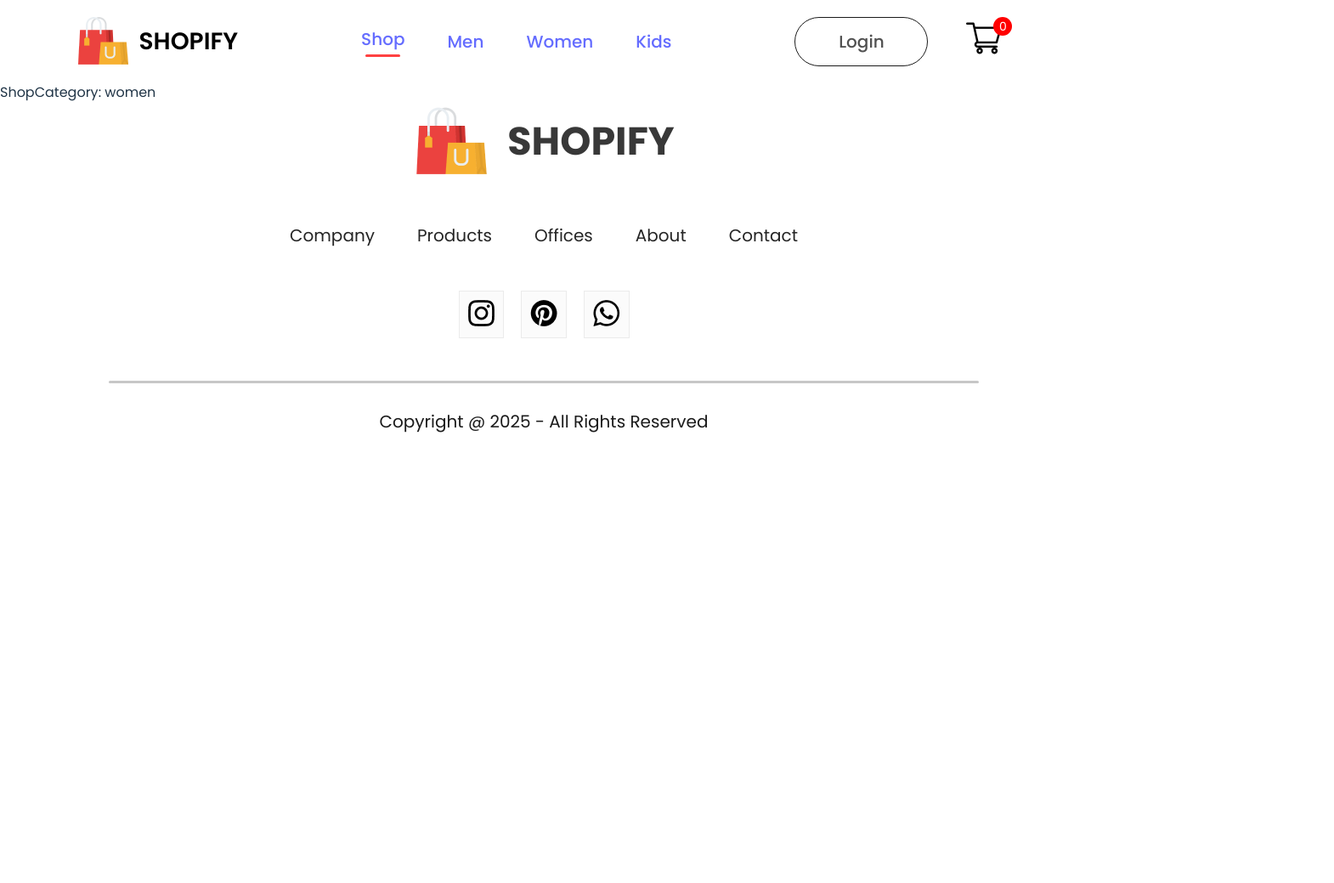
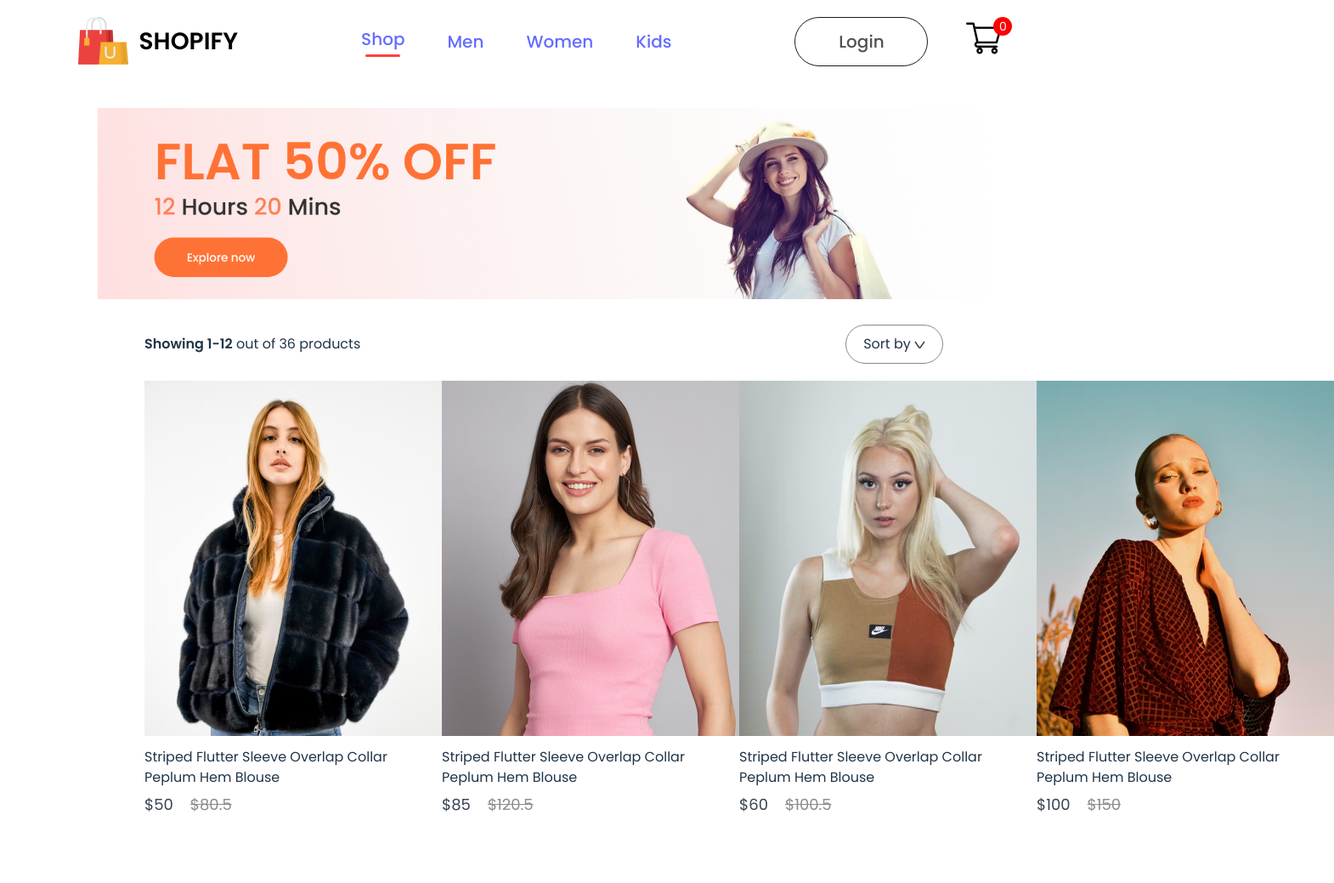
Before and after one commit to Gulnar-Mammadli/shopify, a React (Vite) app in the folder frontend/: page /women in a window 1280 px wide. Shown: the top 1039 px of the page at 85% size, 1570 px wide, since content can reach past the window. Before the commit the page ends 800 px from the top, so only its background shows below. Built offline with nearby package versions, Linux system fonts and the light colour scheme.

Commit message:
add shopContext and create ShopCategory component

```diff
--- a/frontend/src/App.tsx
+++ b/frontend/src/App.tsx
@@ -7,6 +7,9 @@
 import Login from "./pages/Login";
 import Card from "./pages/Card";
 import Footer from "./components/Footer/Footer";
+import men_banner from "./assets/banner_mens.png";
+import women_banner from "./assets/banner_women.png";
+import kid_banner from "./assets/banner_kids.png";
 
 function App() {
   return (
@@ -15,9 +18,18 @@
         <Navbar />
         <Routes>
           <Route path="/" element={<Shop />} />
-          <Route path="/men" element={<ShopCategory category="men" />} />
-          <Route path="/women" element={<ShopCategory category="women" />} />
-          <Route path="/kids" element={<ShopCategory category="kids" />} />
+          <Route
+            path="/men"
+            element={<ShopCategory banner={men_banner} category="men" />}
+          />
+          <Route
+            path="/women"
+            element={<ShopCategory banner={women_banner} category="women" />}
+          />
+          <Route
+            path="/kids"
+            element={<ShopCategory banner={kid_banner} category="kid" />}
+          />
           <Route path="/products" element={<Product />}></Route>
           <Route path="/products/:productId" element={<Product />} />
           <Route path="/card" element={<Card />} />
--- a/frontend/src/assets/all_product.js
+++ b/frontend/src/assets/all_product.ts
@@ -35,7 +35,7 @@
 import p35_img from "./product_35.png";
 import p36_img from "./product_36.png";
 
-let all_product = [
+const all_product = [
   {
     id: 1,
     name: "Striped Flutter Sleeve Overlap Collar Peplum Hem Blouse",
--- /dev/null
+++ b/frontend/src/context/ShopContext.tsx
@@ -0,0 +1,31 @@
+import { createContext } from "react";
+import all_product from "../assets/all_product";
+
+export type Product = {
+  id: number;
+  image: string;
+  name: string;
+  new_price: number;
+  old_price: number;
+  category: string;
+};
+
+type ShopContextType = {
+  all_product: Product[];
+};
+
+type Props = {
+  children: React.ReactNode;
+};
+
+export const ShopContext = createContext<ShopContextType | null>(null);
+
+const ShopContextProvider = ({ children }: Props) => {
+  const contextValue = { all_product };
+
+  return (
+    <ShopContext.Provider value={contextValue}>{children}</ShopContext.Provider>
+  );
+};
+
+export default ShopContextProvider;
--- a/frontend/src/main.tsx
+++ b/frontend/src/main.tsx
@@ -2,9 +2,12 @@
 import { createRoot } from "react-dom/client";
 import "./index.css";
 import App from "./App";
+import ShopContextProvider from "./context/ShopContext";
 
 createRoot(document.getElementById("root")!).render(
   <StrictMode>
-    <App />
+    <ShopContextProvider>
+      <App />
+    </ShopContextProvider>
   </StrictMode>
 );
--- a/frontend/src/pages/ShopCategory.tsx
+++ b/frontend/src/pages/ShopCategory.tsx
@@ -1,9 +1,50 @@
+import { ShopContext } from "../context/ShopContext";
+import { useContext } from "react";
+import "./css/ShopCategory.css";
+import dropdown_icon from "../assets/dropdown_icon.png";
+import Item from "../components/Item/Item";
+import type { Product } from "../context/ShopContext";
+
 type Props = {
+  banner: string;
   category: string;
 };
 
-const ShopCategory = (props: Props) => {
-  return <div>ShopCategory: {props.category}</div>;
+const ShopCategory = ({ banner, category }: Props) => {
+  const { all_product } = useContext(ShopContext);
+
+  return (
+    <div className="shop-category">
+      <img className="shopcategory-banner" src={banner} alt={banner} />
+      <div className="shopcategory-indexSort">
+        <p>
+          <span>Showing 1-12</span> out of 36 products
+        </p>
+        <div className="shopcategory-sort">
+          Sort by <img src={dropdown_icon} alt="Dropdown Icon" />
+        </div>
+      </div>
+      <div className="shopcategory-products">
+        {all_product?.map((product: Product, i: number) => {
+          if (category === product.category) {
+            return (
+              <Item
+                key={i}
+                id={product.id}
+                image={product.image}
+                name={product.name}
+                new_price={product.new_price}
+                old_price={product.old_price}
+              />
+            );
+          } else {
+            return null;
+          }
+        })}
+      </div>
+      <div className="shopcategory-loadmore">Explore More</div>
+    </div>
+  );
 };
 
 export default ShopCategory;
--- /dev/null
+++ b/frontend/src/pages/css/ShopCategory.css
@@ -0,0 +1,43 @@
+.shopcategory-banner {
+  display: block;
+  margin: 30px auto;
+  width: 82%;
+}
+
+.shopcategory-indexSort {
+  margin: 0px 170px;
+  display: flex;
+  justify-content: space-between;
+  align-items: center;
+}
+
+.shopcategory-indexSort p span {
+  font-weight: 600;
+}
+
+.shopcategory-sort {
+  padding: 10px 20px;
+  border-radius: 40px;
+  border: 1px solid #888;
+}
+
+.shopcategory-products {
+  margin: 20px 170px;
+  display: grid;
+  grid-template-columns: 1fr 1fr 1fr 1fr;
+  row-gap: 80px;
+}
+
+.shopcategory-loadmore {
+  display: flex;
+  justify-content: center;
+  align-items: center;
+  margin: 150px auto;
+  width: 233px;
+  height: 69px;
+  border-radius: 75px;
+  background: #ededed;
+  color: #787878;
+  font-size: 18px;
+  font-weight: 500;
+}
```
